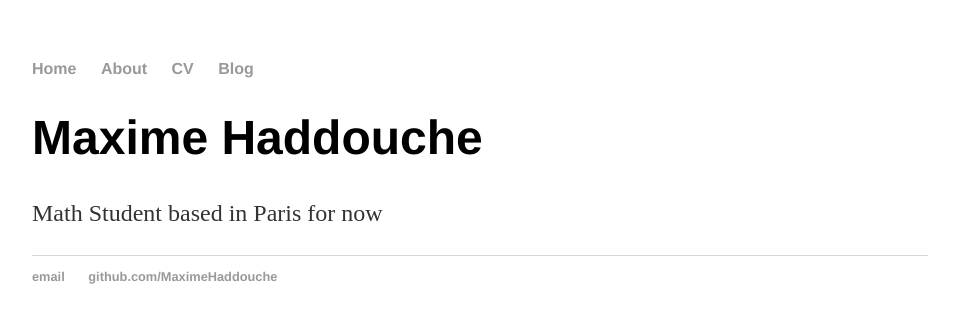
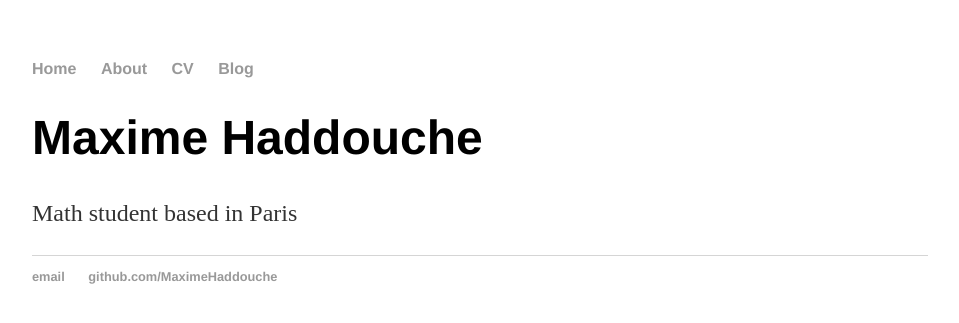
Before and after one commit to MaximeHaddouche/MaximeHaddouche.github.io, a Jekyll site: the page built from index.html, in a window 1280 px wide. Shown: the top 323 px of the page, without its empty margins (160-1119 px from the left). Built offline with Jekyll 4.4.1, drawn with Linux system fonts in a browser that asks for light colours.

Commit message:
Update index.html

```diff
--- a/index.html
+++ b/index.html
@@ -1,30 +1,8 @@
-<!DOCTYPE html>
-<html>
-	<head>
-		<title>Maxime Haddouche </title>
-		<!-- https://github.com/MaximeHaddouche/MaximeHaddouche.github.io/blob/master/css/main.css -->
-		<link rel="stylesheet" type="text/css" href="/css/main.css">
-	</head>
-	<body>
-		<nav>
-    		<ul>
-        		<li><a href="/">Home</a></li>
-	        	<li><a href="/about">About</a></li>
-        		<li><a href="/cv">CV</a></li>
-        		<li><a href="/blog">Blog</a></li>
-    		</ul>
-		</nav>
-		<div class="container">
-    		<div class="blurb">
-        		<h1>Maxime Haddouche</h1>
-				<p>Math Student based in Paris for now</a></p>
-    		</div><!-- /.blurb -->
-		</div><!-- /.container -->
-		<footer>
-    		<ul>
-        		<li><a href="maxhad@hotmail.fr">email</a></li>
-        		<li><a href="https://github.com/maximehaddouche">github.com/MaximeHaddouche</a></li>
-			</ul>
-		</footer>
-	</body>
-</html>
+---
+layout: default
+title: Maxime Haddouche
+---
+<div class="blurb">
+	<h1>Maxime Haddouche</h1>
+	<p>Math student based in Paris</a></p>
+</div><!-- /.blurb -->
```
